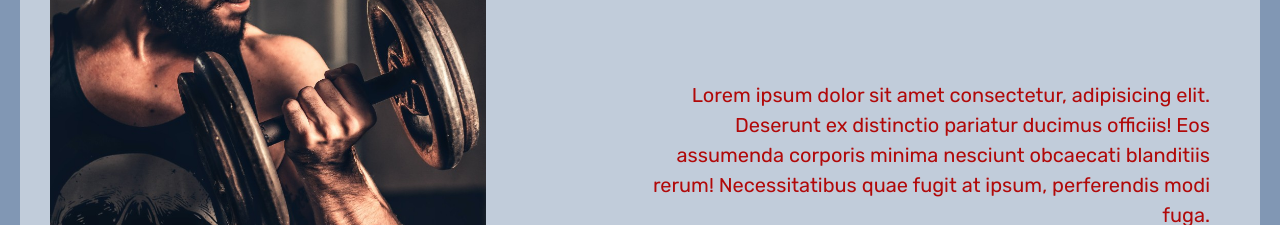
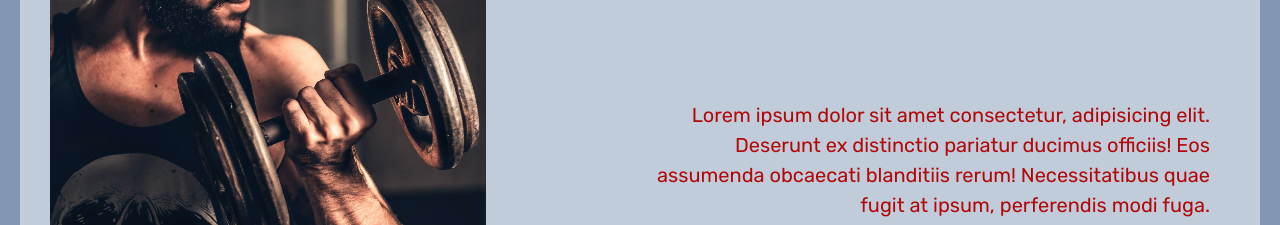
Before and after one commit to PaulaCecil/Entregas---Coder---Desafios, a plain HTML site: page pages/Entrenamiento.html in a window 1280 px wide. Shown: the part 727-952 px from the top of the page. Drawn offline with nearby package versions, Linux system fonts and the light colour scheme.

Commit message:
cambio lorem prueba

```diff
--- a/pages/Entrenamiento.html
+++ b/pages/Entrenamiento.html
@@ -63,7 +63,7 @@
             <h2 class="tituloEntrenamiento">ENTRENAMIENTO</h2>
 
 
-        <p class="parrafoEntrenamiento" >Lorem ipsum dolor sit amet consectetur, adipisicing elit. Deserunt ex distinctio pariatur ducimus officiis! Eos assumenda corporis minima nesciunt obcaecati blanditiis rerum! Necessitatibus quae fugit at ipsum, perferendis modi fuga.</p>
+        <p class="parrafoEntrenamiento" >Lorem ipsum dolor sit amet consectetur, adipisicing elit. Deserunt ex distinctio pariatur ducimus officiis! Eos assumenda obcaecati blanditiis rerum! Necessitatibus quae fugit at ipsum, perferendis modi fuga.</p>
 
         </DIV>
 
```
